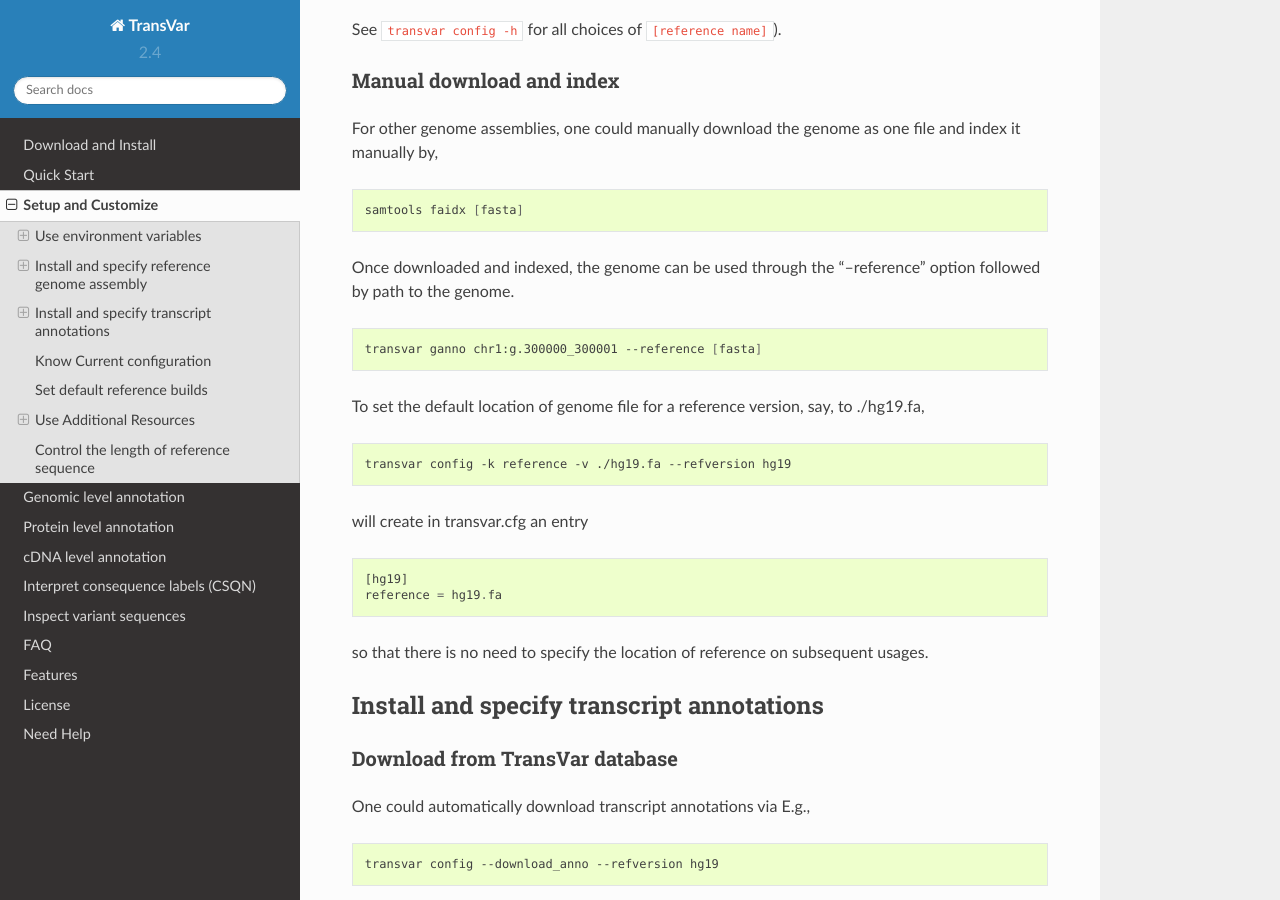
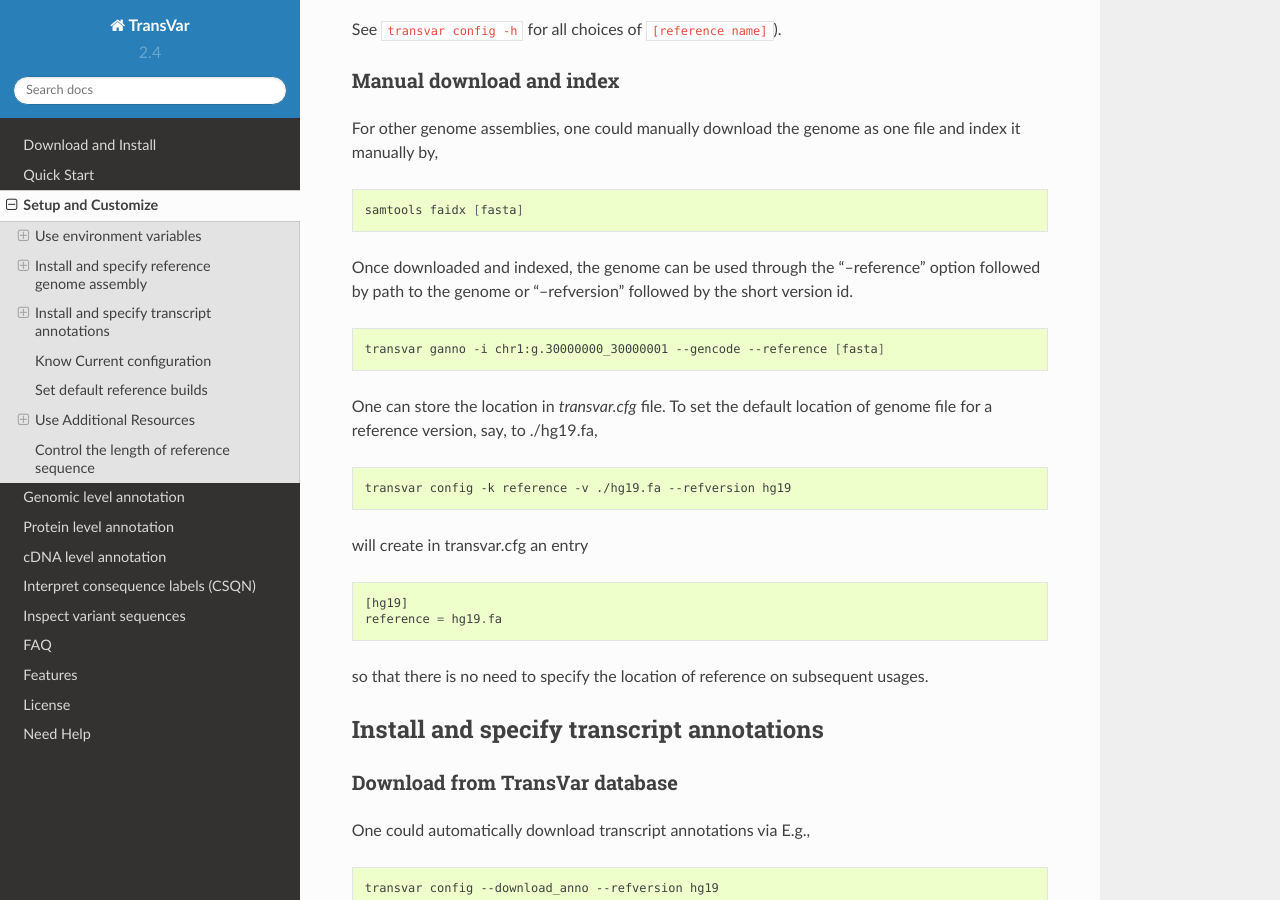
Before and after one commit to zwdzwd/transvar, a Sphinx documentation site: the page built from docs/source/setup_and_customize_transvar.rst, in a window 1280 px wide and 900 px high, scrolled down 892 px. Built offline with Sphinx 7.4.7 and the Read the Docs theme 2.0.0, drawn with Linux system fonts in a browser that asks for light colours.

Commit message:
minor, message omitted

```diff
--- a/docs/source/setup_and_customize_transvar.rst
+++ b/docs/source/setup_and_customize_transvar.rst
@@ -50,13 +50,13 @@
 
    samtools faidx [fasta]
 
-Once downloaded and indexed, the genome can be used through the "--reference" option followed by path to the genome.
+Once downloaded and indexed, the genome can be used through the "--reference" option followed by path to the genome or "--refversion" followed by the short version id.
 
 .. code:: bash
 
-  transvar ganno chr1:g.300000_300001 --reference [fasta]
+  transvar ganno -i chr1:g.30000000_30000001 --gencode --reference [fasta]
 
-To set the default location of genome file for a reference version, say, to ./hg19.fa,
+One can store the location in `transvar.cfg` file. To set the default location of genome file for a reference version, say, to ./hg19.fa,
 
 .. code:: bash
 
```
Also changed, not shown: README.md (+1 -1 lines).
